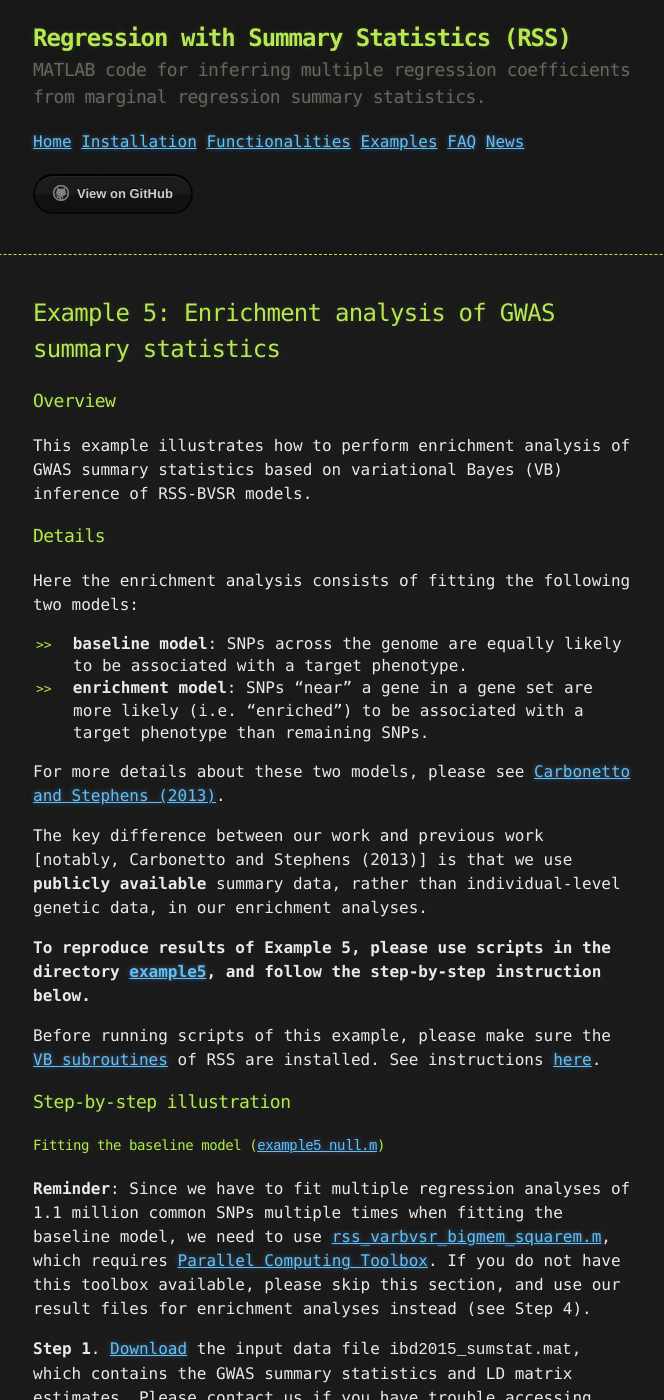
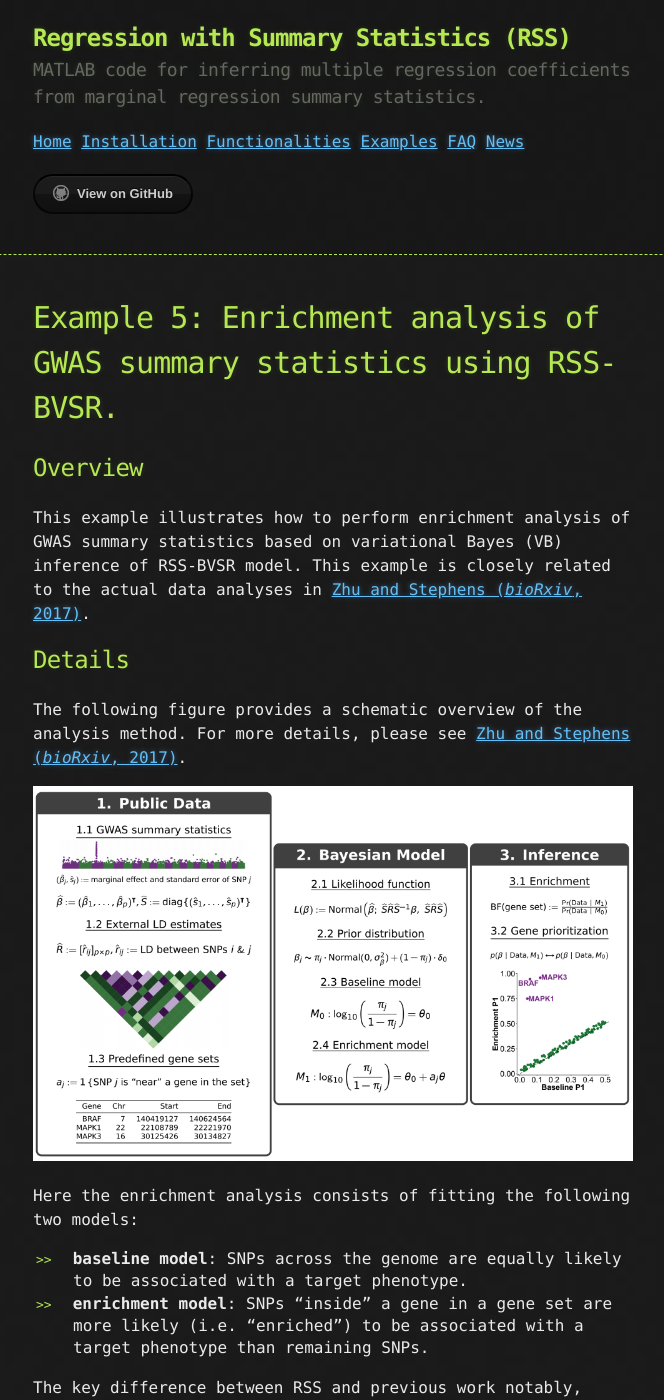
Before and after one commit to stephenslab/rss, a Jekyll site: the page built from docs/Example-5.md, in a window 1280 px wide and 1400 px high. Shown: the whole window, without its empty margins (307-971 px from the left). Built offline with Jekyll 4.4.1, drawn with Linux system fonts in a browser that asks for light colours; our own code applies the rules of GitHub Pages for plain Markdown files; some of the changed text lies outside the part shown.

Commit message:
update example 5

````diff
--- a/docs/Example-5.md
+++ b/docs/Example-5.md
@@ -1,33 +1,61 @@
-## Example 5: Enrichment analysis of GWAS summary statistics
+[Zhu and Stephens (*bioRxiv*, 2017)]: https://doi.org/10.1101/160770
+[Carbonetto and Stephens (*PLoS Genet.*, 2013)]: http://journals.plos.org/plosgenetics/article?id=10.1371%2Fjournal.pgen.1003770
+[example5]: https://github.com/stephenslab/rss/tree/master/examples/example5
+[`example5_null.m`]: https://github.com/stephenslab/rss/blob/master/examples/example5/example5_null.m
+[`example5_null.sbatch`]: https://github.com/stephenslab/rss/blob/master/examples/example5/example5_null.sbatch
+[`example5_gsea.m`]: https://github.com/stephenslab/rss/blob/master/examples/example5/example5_gsea.m
 
-### Overview
+# Example 5: Enrichment analysis of GWAS summary statistics using RSS-BVSR.
 
-This example illustrates how to perform enrichment analysis of GWAS summary statistics based on variational Bayes (VB) inference of RSS-BVSR models.
+## Overview
 
-### Details
+This example illustrates how to perform enrichment analysis of
+GWAS summary statistics based on variational Bayes (VB) inference of RSS-BVSR model.
+This example is closely related to the actual data analyses in [Zhu and Stephens (*bioRxiv*, 2017)][].
+
+## Details
+
+The following figure provides a schematic overview of the analysis method.
+For more details, please see [Zhu and Stephens (*bioRxiv*, 2017)][].
+
+![](images/rss_gsea.png)
 
 Here the enrichment analysis consists of fitting the following two models:
 
 - **baseline model**: SNPs across the genome are equally likely to be associated with a target phenotype.
-- **enrichment model**: SNPs "near" a gene in a gene set are more likely (i.e. "enriched") to be associated with a target phenotype than remaining SNPs.
+- **enrichment model**: SNPs "inside" a gene in a gene set are more likely (i.e. "enriched") to be
+associated with a target phenotype than remaining SNPs.
 
-For more details about these two models, please see [Carbonetto and Stephens (2013)](http://journals.plos.org/plosgenetics/article?id=10.1371%2Fjournal.pgen.1003770).
+The key difference between RSS and previous work
+notably, [Carbonetto and Stephens (*PLoS Genet.*, 2013)][], is that
+RSS uses **publicly available** GWAS summary data, rather than individual-level genetic data.
 
-The key difference between our work and previous work [notably, Carbonetto and Stephens (2013)] is that we use **publicly available** summary data, rather than individual-level genetic data, in our enrichment analyses.
+To reproduce results of Example 5,
+please use scripts in the directory [example5][],
+and follow the step-by-step guide below.
+Before running any script in [example5][], please make sure the
+[VB subroutines](https://github.com/stephenslab/rss/tree/master/src_vb) of RSS are installed.
+Please find installation instructions [here](RSS-via-VB).
 
-**To reproduce results of Example 5, please use scripts in the directory [example5](https://github.com/stephenslab/rss/tree/master/examples/example5), and follow the step-by-step instruction below.**
+## Step-by-step illustration
 
-Before running scripts of this example, please make sure the [VB subroutines](https://github.com/stephenslab/rss/tree/master/src_vb) of RSS are installed. See instructions [here](RSS-via-VB).
+### Fitting the baseline model with [`example5_null.m`][]
 
-### Step-by-step illustration
+**Reminder**: Since we have to perform multiple regression analyses of
+1.1 million common SNPs multiple times when fitting the baseline model,
+we need to use the memory-efficient and parallel implementation,
+[rss_varbvsr_bigmem_squarem.m](https://github.com/stephenslab/rss/blob/master/src_vb/rss_varbvsr_bigmem_squarem.m),
+which requires [Parallel Computing Toolbox](https://www.mathworks.com/help/distcomp/index.html).
+If you do not have this toolbox available, please skip this section,
+and use our result files for enrichment analyses instead (see Step 4).
 
-#### Fitting the baseline model ([`example5_null.m`](https://github.com/stephenslab/rss/blob/master/examples/example5/example5_null.m))
+**Step 1**. Download the input data file
+[`ibd2015_sumstat.mat`](http://projects.rcc.uchicago.edu/mstephens/ibd2015_sumstat.mat),
+which contains the GWAS summary statistics and LD matrix estimates.
+Please contact me if you have trouble accessing this file.
 
-**Reminder**: Since we have to fit multiple regression analyses of 1.1 million common SNPs multiple times when fitting the baseline model, we need to use [rss_varbvsr_bigmem_squarem.m](https://github.com/stephenslab/rss/blob/master/src_vb/rss_varbvsr_bigmem_squarem.m), which requires [Parallel Computing Toolbox](https://www.mathworks.com/help/distcomp/index.html). If you do not have this toolbox available, please skip this section, and use our result files for enrichment analyses instead (see Step 4).
+Before proceeding to the next step, let's look at the contents of `ibd2015_sumstat.mat`.
 
-**Step 1**. [Download](http://projects.rcc.uchicago.edu/mstephens/ibd2015_sumstat.mat) the input data file `ibd2015_sumstat.mat`, which contains the GWAS summary statistics and LD matrix estimates. Please contact us if you have trouble accessing this file.
-
-Before proceeding to next step, let's look at the contents of `ibd2015_sumstat.mat`.
 ```matlab
 >> sumstat = matfile('ibd2015_sumstat.mat');
 >> sumstat
@@ -46,14 +74,21 @@
                      se: [22x1 cell]
 ```
 
-Note that GWAS summary statistics and LD estimates are saved as [cell arrays](https://www.mathworks.com/help/matlab/cell-arrays.html). For each Chromosome `j`,
+Here GWAS summary statistics and LD estimates are saved as
+[cell arrays](https://www.mathworks.com/help/matlab/cell-arrays.html).
+For each Chromosome `j`,
 
-- `betahat{j, 1}` stores single-SNP effect size estimates of all SNPs in Chromosome `j`;
-- `se{j, 1}` stores the corresponding standard errors of `betahat{j, 1}`;
-- `chr{j, 1}` and `pos{j, 1}` store the physical positions of these SNPs;
-- `SiRiS{j, 1}` stores a [sparse](https://www.mathworks.com/help/matlab/ref/sparse.html) matrix, defined as `repmat((1./se), 1, p) .* R .* repmat((1./se)', p, 1)`, where `R` is the estimated LD matrix of these `p` SNPs.
+- `betahat{j, 1}` stores single-SNP effect size estimates of all SNPs on Chromosome `j`;
+- `se{j, 1}` stores standard errors of `betahat{j, 1}`;
+- `chr{j, 1}` and `pos{j, 1}` store physical positions of these SNPs (GRCh37);
+- `SiRiS{j, 1}` stores a [sparse](https://www.mathworks.com/help/matlab/ref/sparse.html) matrix,
+defined as `repmat((1./se), 1, p) .* R .* repmat((1./se)', p, 1)`,
+where `R` is the estimated LD matrix of these `p` SNPs.
 
-**Step 2**. Specify several dataset-specific variables that are required by [`null_template.m`](https://github.com/stephenslab/rss/blob/master/src_vb/null_template.m), the template script of fitting a baseline model.
+**Step 2**. Specify several dataset-specific variables that are required by
+[`null_template.m`](https://github.com/stephenslab/rss/blob/master/src_vb/null_template.m),
+a template script that fits a baseline model.
+
 ```matlab
 % specify trait-specific information
 trait_name  = 'ibd2015';
@@ -75,16 +110,21 @@
 output_path = './';
 ```
 
-Note that you may want to change `input_path` into other directories (e.g. `./`) where you save the input data file `ibd2015_sumstat.mat`.
+A friendly reminder that you may want to change `input_path` into other directories
+(e.g. `./`) where you save the input data file `ibd2015_sumstat.mat`.
 
-**Step 3**. Fit baseline models across a grid of hyper-parameters in parallel. We write a simple `sbatch` script ([`example5_null.sbatch`](https://github.com/stephenslab/rss/blob/master/examples/example5/example5_null.sbatch)), and submit it to a cluster.
+**Step 3**. Fit baseline models across a grid of hyper-parameters in parallel.
+We write a simple `sbatch` script, [`example5_null.sbatch`][], and submit it to a cluster.
+
 ```
 sbatch example5_null.sbatch
 ```
 
-The script [`example5_null.sbatch`](https://github.com/stephenslab/rss/blob/master/examples/example5/example5_null.sbatch) will make three copies of `example5_null.m` (because there are three sets of `(h, theta0)` in the grid), and assigns one copy to each `(h, theta0)` setting.
+The script [`example5_null.sbatch`][] makes three copies of `example5_null.m`
+(because there are three sets of `(h, theta0)` in the grid), and assigns one copy to each `(h, theta0)` setting.
 
-After the submission, these three jobs will run in three nodes simultaneously.
+After the `sbatch` submission, these three jobs run in three different nodes simultaneously.
+
 ```
 xiangzhu@midway-login1: squeue -u xiangzhu
              JOBID PARTITION     NAME     USER ST       TIME  NODES NODELIST(REASON)
@@ -93,11 +133,17 @@
         29451148_2    sandyb  ibd2015 xiangzhu  R       2:42      1 midway427
 ```
 
-Note that the script [`example5_null.sbatch`](https://github.com/stephenslab/rss/blob/master/examples/example5/example5_null.sbatch) is designed for the computing clusters at the [University of Chicago Research Computing Center (RCC)](https://rcc.uchicago.edu/). You may want to modify this script if you run it on other cluster environments.
+Note that [`example5_null.sbatch`][] is designed for the computing clusters at
+[University of Chicago Research Computing Center (RCC)](https://rcc.uchicago.edu/).
+You may want to modify this script if you run it on other cluster environments.
 
-**Step 4**. Aggregate the baseline results for enrichment analyses. Due to the "competitive" nature of our statistical method, the enrichment analyses are built on the basis of baseline modelling results. As soon as the three jobs in Step 3 are completed, the baseline results are saved as `mat` files ([version 7.3](https://www.mathworks.com/help/matlab/import_export/mat-file-versions.html)).
+**Step 4**. Aggregate the baseline results for enrichment analyses.
+As soon as the three jobs in Step 3 are completed, the baseline results are saved as `mat` files
+([version 7.3](https://www.mathworks.com/help/matlab/import_export/mat-file-versions.html)).
 
-In case you cannot fit the baseline models in your own computing environment, we also share the baseline result files: `http://projects.rcc.uchicago.edu/mstephens/[file_name]` (listed below).
+In case you cannot fit the baseline models in your own computing environment,
+we make the baseline result files publicly available at
+`http://projects.rcc.uchicago.edu/mstephens/[file_name]` (listed below).
 
 ```
 /project/mstephens/public_html/ibd2015_null_h_30_theta0_285_seed_459_squarem_step1.mat
@@ -133,11 +185,17 @@
                    snps: [2990x1    double]
 ```
 
-This file contains GWAS summary statistics and LD estimates of SNPs that are "annotated" by a biological pathway (*IL23-mediated signaling events*, Pathway Commons 2, PID, 37 genes). Here we annotate a SNP as "inside pathway" if this SNP is within 100 kb of transcribed region of any member gene in the pathway.
+This file contains GWAS summary statistics and LD estimates of SNPs that are "inside"
+a biological pathway (*IL23-mediated signaling events*, Pathway Commons 2, PID, 37 genes).
+Here we annotate a SNP as "inside a pathway" if this SNP is
+within 100 kb of transcribed region of any member gene in this pathway.
 
-As in fitting the baseline model, you may want to change `allstat_path` and `sumstat_path` into other directories (e.g. `./`) where you save the input data files `ibd2015_sumstat.mat` and `ibd2015_sumstat_path2641.mat`.
+As in fitting the baseline model, you may want to change `allstat_path` and `sumstat_path`
+into other directories (e.g. `./`) where you save the input data files
+`ibd2015_sumstat.mat` and `ibd2015_sumstat_path2641.mat`.
 
-Finally, let's look at results of fitting the enrichment model (http://projects.rcc.uchicago.edu/mstephens/ibd2015_gsea_seed_459_path2641_squarem.mat).
+Finally, let's look at results of fitting the enrichment model, saved as
+[`ibd2015_gsea_seed_459_path2641_squarem.mat`](http://projects.rcc.uchicago.edu/mstephens/ibd2015_gsea_seed_459_path2641_squarem.mat).
 
 ```matlab
 >> load ibd2015_gsea_seed_459_path2641_squarem.mat
@@ -161,11 +219,23 @@
 
 There are four types of variables in the result file:
 
-- user-specified quantities in `example5_gsea.m`: `method` (implementation type), `myseed` (seed of random number generator), `h` & `theta0` & `theta` (grid values of hyper-parameters), and `snps` (indices of pathway-annotated SNPs);
-- estimated variational parameters: `alpha` & `mu` & `s`, where `alpha(:, i, j)` & `mu(:, i, j)` & `s(:, i, j)` correspond to the hyper-parameter setting `[h, theta0(i), theta(j)]`; **note that these parameter estimates can be directly used to priortize genes within an enriched pathway; see our [paper](http://www.biorxiv.org/content/early/2017/07/08/160770) for more details**.
-- estimated variational lower bounds and Bayes factor: `logw0` (lower bounds under the baseline model), `logw1` (lower bounds under the enrichment model), and `log10bf` (log 10 Bayes factor);
+- user-specified quantities in [`example5_gsea.m`][]:
+`method` (implementation type), `myseed` (seed of random number generator),
+`h` & `theta0` & `theta` (grid values of hyper-parameters), and `snps` (indices of pathway-annotated SNPs);
+- estimated variational parameters: `alpha` & `mu` & `s`,
+where `alpha(:, i, j)` & `mu(:, i, j)` & `s(:, i, j)` correspond to
+estimation under the hyper-parameter setting `[h, theta0(i), theta(j)]`;
+note that these variational parameter estimates can be further
+used to **priortize genes within an enriched pathway**;
+please see [Zhu and Stephens (*bioRxiv*, 2017)][] for more details.
+- estimated variational lower bounds and Bayes factor:
+`logw0` (lower bounds under the baseline model),
+`logw1` (lower bounds under the enrichment model), and `log10bf` (log 10 Bayes factor);
 - computational time: `runtime` (unit: seconds).
 
-### More examples
+## More examples
 
-Our enrichment analyses of 31 complex traits and 4,026 gene sets are essentially “replications” of the example above. Our full results are publicly available [online](http://xiangzhu.github.io/rss-gsea/results/).
+The enrichment analyses of 31 complex traits and 4,026 gene sets
+reported in [Zhu and Stephens (*bioRxiv*, 2017)][] are
+essentially 124,806 “replications” of the example above.
+Our full analysis results are publicly available [online](http://xiangzhu.github.io/rss-gsea/).
````
Also changed, not shown: other parts of docs/Example-5.md (+9 -3 lines).
